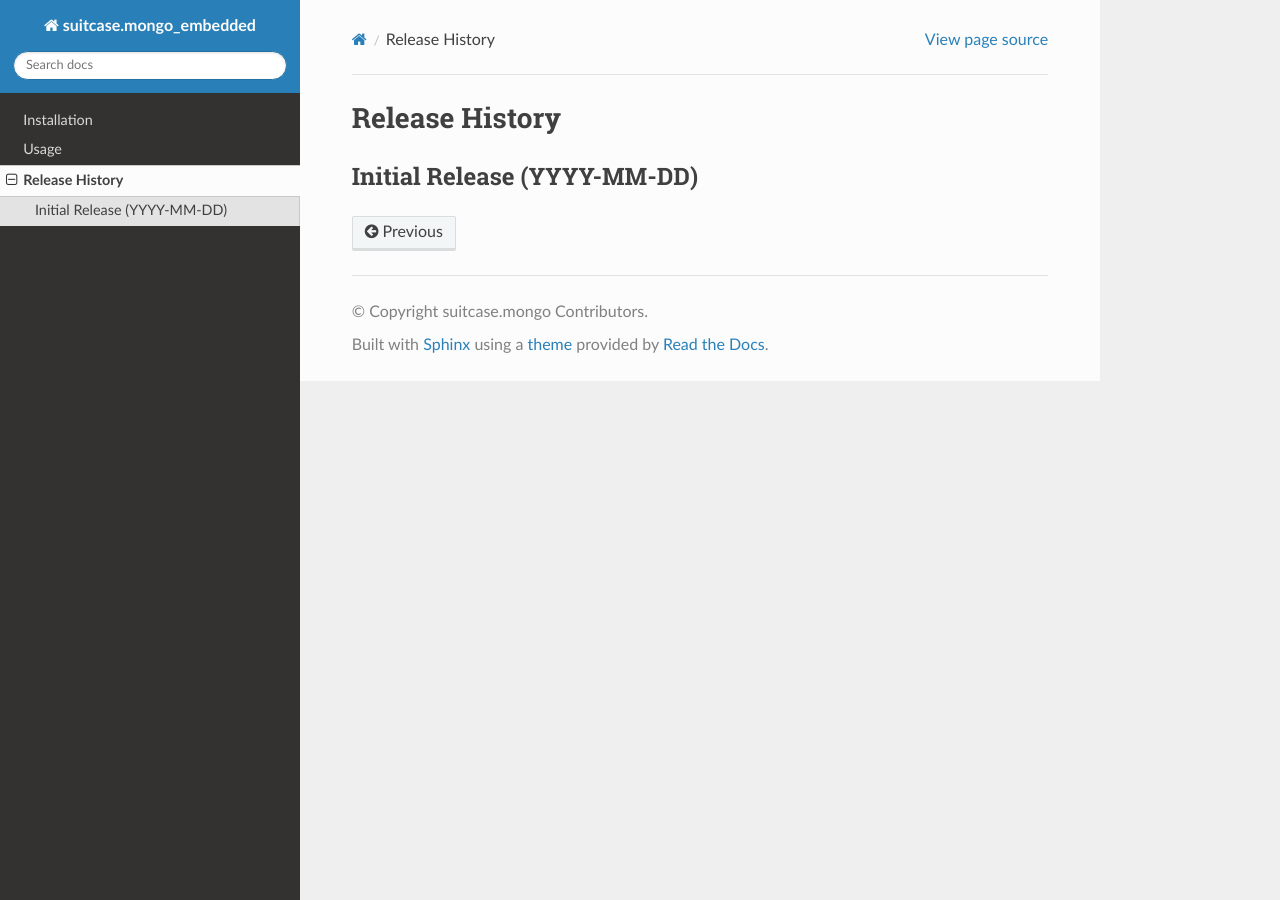
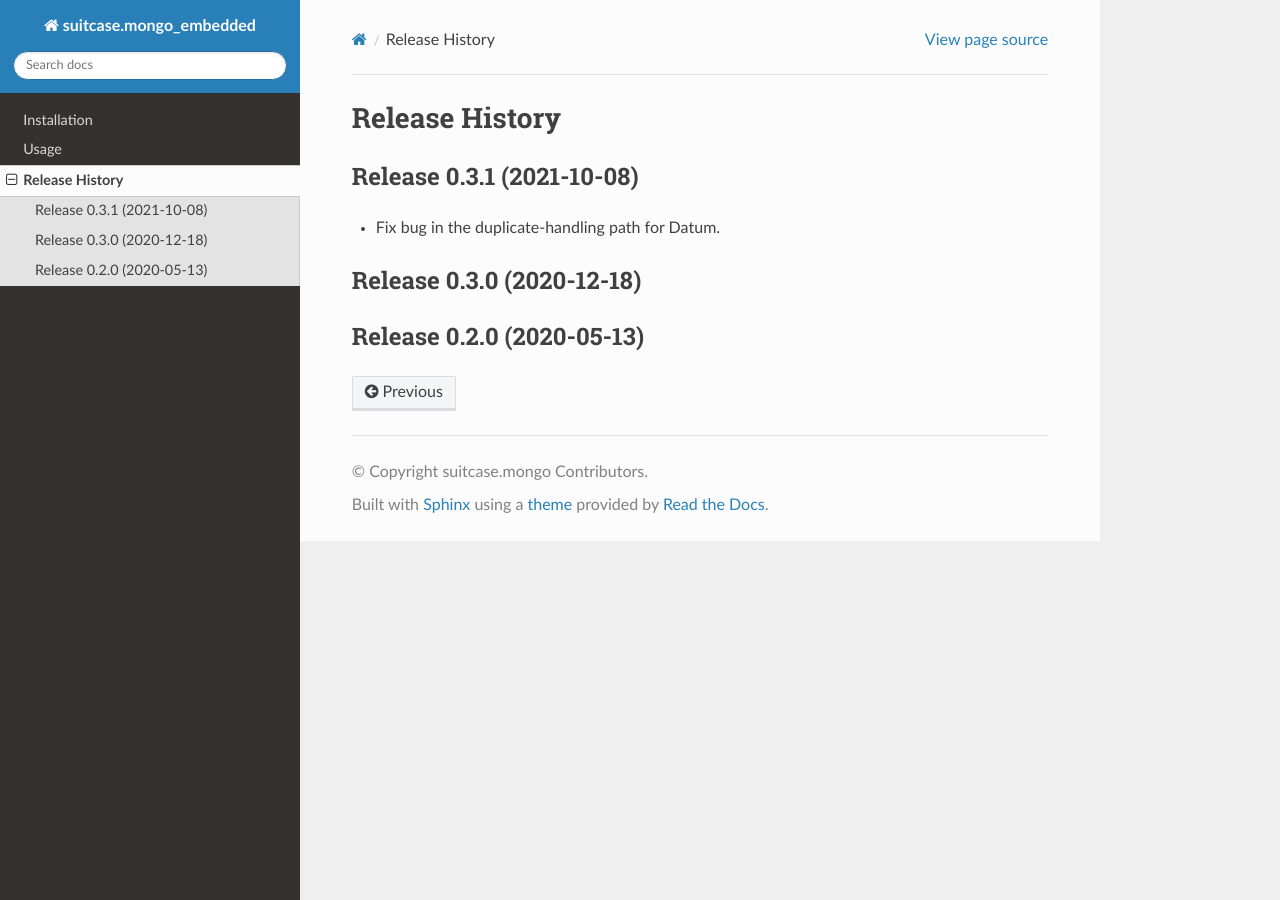
Before and after one commit to bluesky/suitcase-mongo, a Sphinx documentation site: the page built from docs/source/release-history.rst, in a window 1280 px wide. Built offline with Sphinx 7.4.7 and the Read the Docs theme 2.0.0, drawn with Linux system fonts in a browser that asks for light colours.

Commit message:
Release notes for v0.3.1

```diff
--- a/docs/source/release-history.rst
+++ b/docs/source/release-history.rst
@@ -2,5 +2,13 @@
 Release History
 ===============
 
-Initial Release (YYYY-MM-DD)
-----------------------------
+Release 0.3.1 (2021-10-08)
+--------------------------
+
+- Fix bug in the duplicate-handling path for Datum.
+
+Release 0.3.0 (2020-12-18)
+--------------------------
+
+Release 0.2.0 (2020-05-13)
+--------------------------
```
